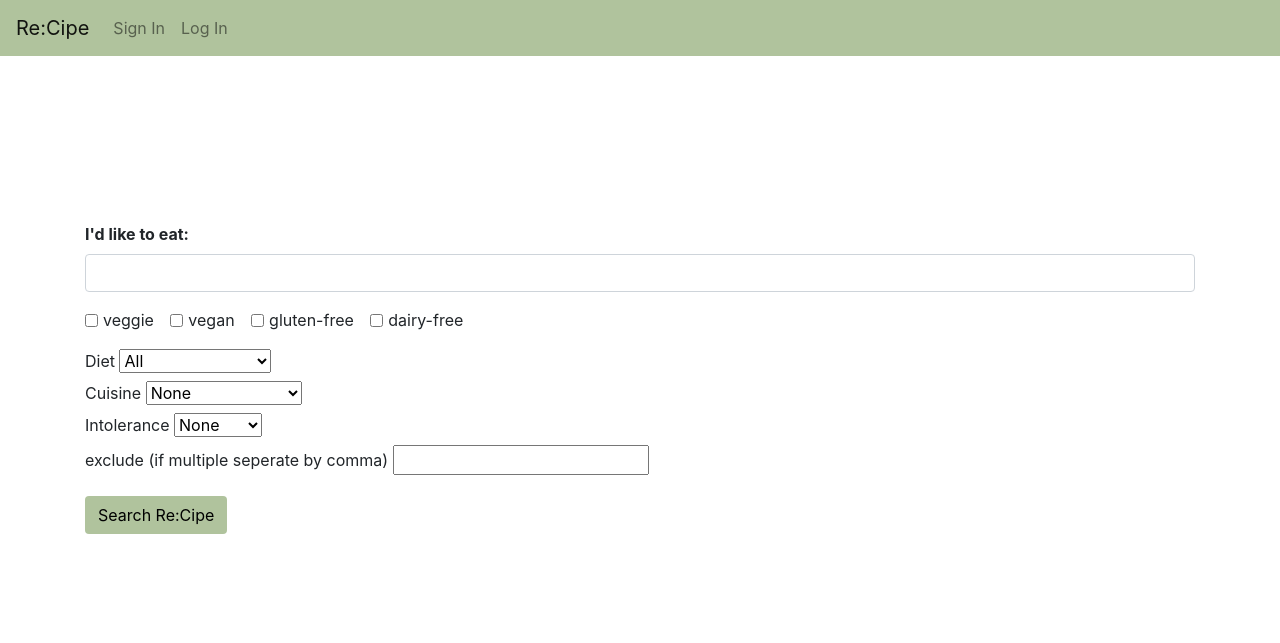
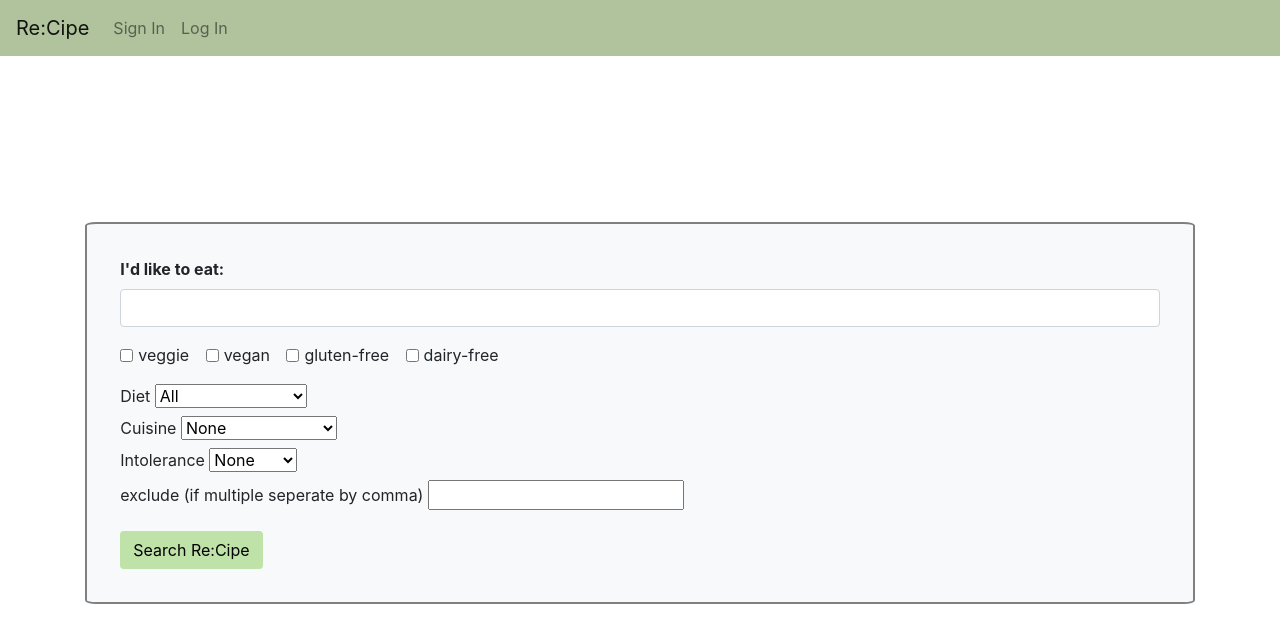
Before and after one commit to HapoGit89/Capstone-Project-1---Re-cipe, a Flask app: page /search in a window 1280 px wide. Shown: the top 643 px of the page. Run offline with Flask 2, Linux system fonts and the light colour scheme; some libraries are stand-ins or nearby versions.

Commit message:
updated styles and search func

```diff
--- a/templates/search.html
+++ b/templates/search.html
@@ -1,7 +1,8 @@
 {% extends 'base.html' %}
 {% block content %}
 <div class="container">
-    <form id="recipe-search" method="POST" style = "padding-top: 20%;">
+
+    <form class="bg-light" id="recipe-search" method="POST" style="margin-top: 20%; border-style: solid; border-radius: 1%; border-width: 2px; border-color: grey; padding: 3%;">
         {{ form.hidden_tag() }}
 
 
@@ -9,7 +10,7 @@
             <b>{{form.query.label}}</b>
             {{form.query (class_="form-control")}}
         </div>
-                <div class = "form-group">
+        <div class="form-group">
             <div class="form check form-check-inline">
                 {{form.veggie (class_="form-check-input")}}
                 {{form.veggie.label (class_="form-check-label")}}
@@ -50,8 +51,8 @@
 
 
 
-        <button type="submit" class="btn" style="background-color: rgb(176, 195, 157);">Search Re:Cipe</button>
-      </div>
+        <button type="submit" class="btn" style="background-color: rgb(191, 226, 168);">Search Re:Cipe</button>
+
 
 </form>
 
```
Lines whose indentation alone changed are shown as unchanged.
